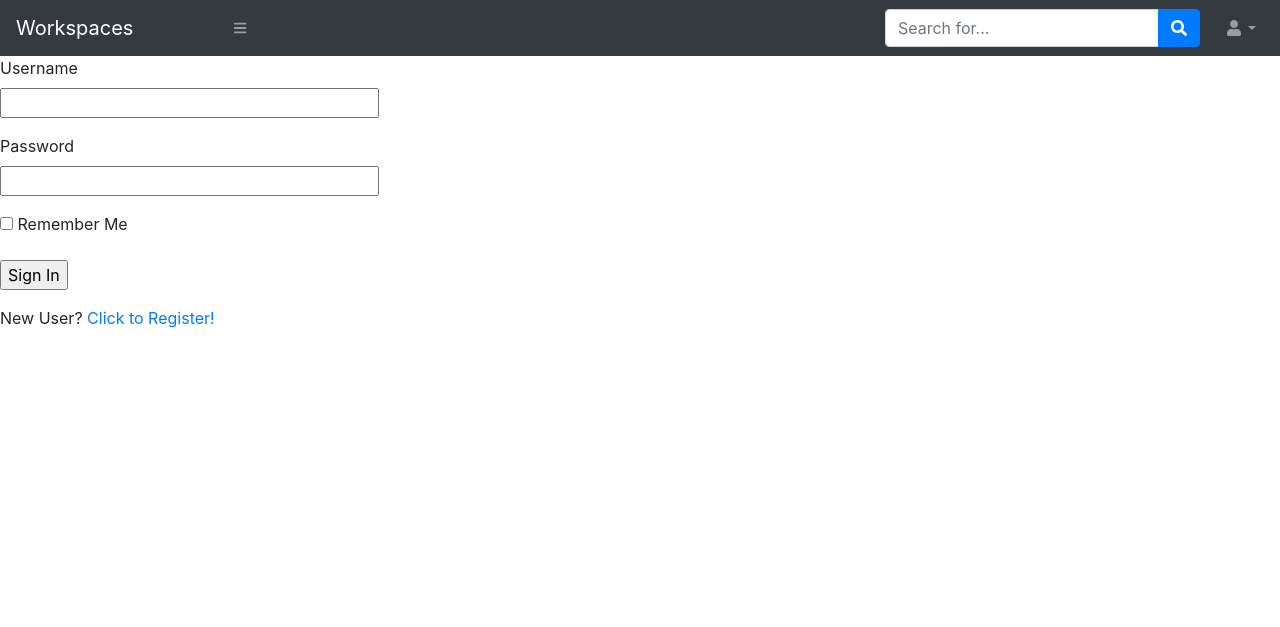
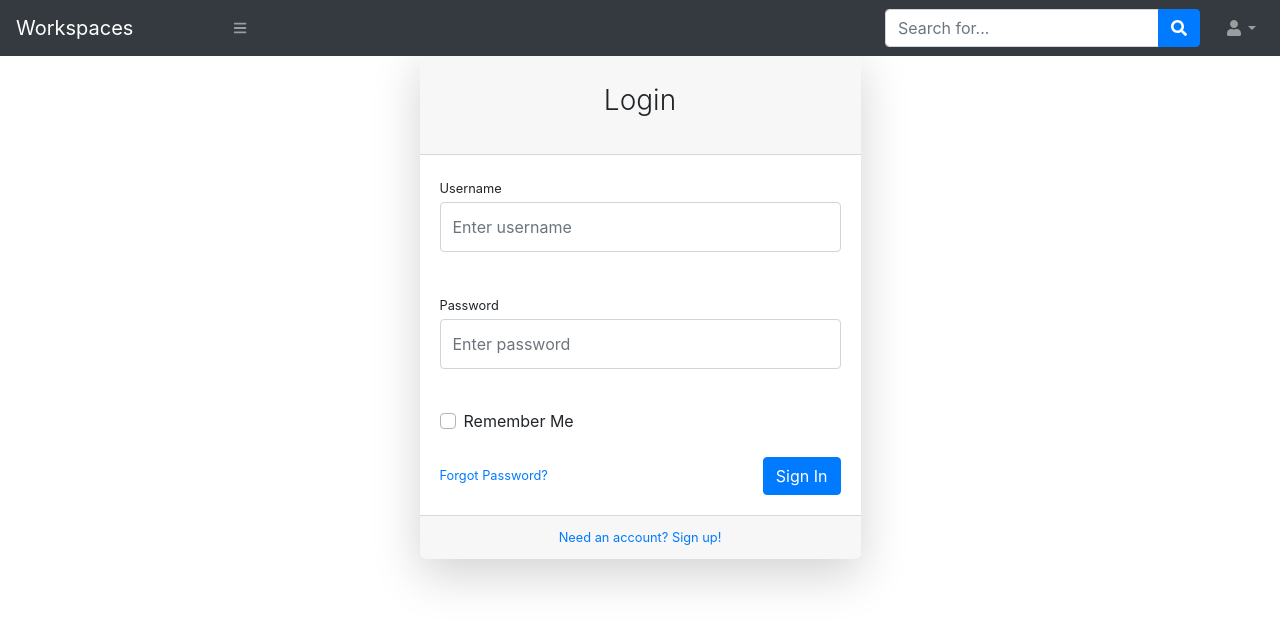
Before and after one commit to FARBEX97/linkcase-org, a Flask app: page /login in a window 1280 px wide. Shown: the top 627 px of the page. Run offline with Flask 2, Linux system fonts and the light colour scheme; some libraries are stand-ins or nearby versions.

Commit message:
upgrades

```diff
--- a/workspaces/forms/user.py
+++ b/workspaces/forms/user.py
@@ -4,8 +4,8 @@ from wtforms.validators import ValidationError, DataRequired, Email, EqualTo
 from workspaces.models.user import User
 
 class LoginForm(FlaskForm):
-    username = StringField('Username', validators=[DataRequired()])
-    password = PasswordField('Password', validators=[DataRequired()])
+    username = StringField('Username', validators=[DataRequired()], render_kw={'placeholder': 'Enter username'})
+    password = PasswordField('Password', validators=[DataRequired()], render_kw={'placeholder': 'Enter password'})
     remember_me = BooleanField('Remember Me')
     submit = SubmitField('Sign In')
 
--- a/workspaces/routes.py
+++ b/workspaces/routes.py
@@ -60,7 +60,7 @@ def login():
         if not next_page or url_parse(next_page).netloc != '':
             next_page = url_for('index')
         return redirect(next_page)
-    return render_template('login.html', title='Sign In', form=form)
+    return render_template('auth/login.html', title='Sign In', form=form)
 
 
 @app.route('/logout')
@@ -81,7 +81,7 @@ def register():
         db.session.commit()
         flash('Congratulations, you are now a registered user!')
         return redirect(url_for('login'))
-    return render_template('register.html', title='Register', form=form)
+    return render_template('auth/register.html', title='Register', form=form)
 
 
 @app.route('/workspace/<workspace_name>/detail', methods=['GET', 'POST'])
--- /dev/null
+++ b/workspaces/templates/auth/login.html
@@ -0,0 +1,51 @@
+{% extends "base.html" %}
+
+{% block content %}
+<div class="container">
+    <div class="row justify-content-center">
+        <div class="col-lg-5">
+            <div class="card shadow-lg border-0 rounded-lg mt-5">
+                <div class="card-header"><h3 class="text-center font-weight-light my-4">Login</h3></div>
+                <div class="card-body">
+                    <form action="" method="post" novalidate>
+                        {{ form.hidden_tag() }}
+                        <div class="form-group">
+                            {{ form.username.label(class="small mb-1") }}<br>
+                            {{ form.username(class="form-control py-4") }}<br>
+                            {% for error in form.username.errors %}
+                            <span style="color: red;">[{{ error }}]</span>
+                            {% endfor %}
+                            <!-- <label class="small mb-1" for="inputEmailAddress">Email</label> -->
+                            <!-- <input class="form-control py-4" id="inputEmailAddress" type="email" placeholder="Enter email address" /> -->
+                        </div>
+                        <div class="form-group">
+                            {{ form.password.label(class="small mb-1") }}<br>
+                            {{ form.password(class="form-control py-4") }}<br>
+                            {% for error in form.password.errors %}
+                            <span style="color: red;">[{{ error }}]</span>
+                            {% endfor %}
+                            <!-- <label class="small mb-1" for="inputPassword">Password</label>
+                            <input class="form-control py-4" id="inputPassword" type="password" placeholder="Enter password" /> -->
+                        </div>
+                        <div class="form-group">
+                            <div class="custom-control custom-checkbox">
+                                {{ form.remember_me(class="custom-control-input") }} {{ form.remember_me.label(class="custom-control-label") }}
+                                <!-- <input class="custom-control-input" id="rememberPasswordCheck" type="checkbox" />
+                                <label class="custom-control-label" for="rememberPasswordCheck">Remember password</label> -->
+                            </div>
+                        </div>
+                        <div class="form-group d-flex align-items-center justify-content-between mt-4 mb-0">
+                            <a class="small" href="password.html">Forgot Password?</a>
+                            {{ form.submit(class="btn btn-primary") }}
+                            <!-- <a class="btn btn-primary" href="index.html">Login</a> -->
+                        </div>
+                    </form>
+                </div>
+                <div class="card-footer text-center">
+                    <div class="small"><a href="{{ url_for('register') }}">Need an account? Sign up!</a></div>
+                </div>
+            </div>
+        </div>
+    </div>
+</div>
+{% endblock %}
--- a/workspaces/templates/index.html
+++ b/workspaces/templates/index.html
@@ -5,11 +5,15 @@
         <nav class="sb-sidenav accordion sb-sidenav-dark" id="sidenavAccordion">
             <div class="sb-sidenav-menu">
                 <div class="nav">
+                    <div class="sb-sidenav-menu-heading">Core</div>
+                    <a class="nav-link" href="{{ url_for('index') }}">
+                        <div class="sb-nav-link-icon"><i class="fas fa-tachometer-alt"></i></div>
+                        Dashboard
+                    </a>
                     <div class="sb-sidenav-menu-heading">Workspaces</div>
                     <form action="" method="post" novalidate>
                         {{ ws_form.hidden_tag() }}
                         <p>
-                            <!-- {{ ws_form.ws_name.label }}<br> -->
                             {{ ws_form.ws_name }}<br>
                             {% for error in ws_form.ws_name.errors %}
                             <span style="color: red;">[{{ error }}]</span>
--- a/workspaces/templates/login.html
+++ /dev/null
@@ -1,25 +0,0 @@
-{% extends "base.html" %}
-
-{% block content %}
-    <h1>Sign In</h1>
-    <form action="" method="post" novalidate>
-        {{ form.hidden_tag() }}
-        <p>
-            {{ form.username.label }}<br>
-            {{ form.username(size=32) }}<br>
-            {% for error in form.username.errors %}
-            <span style="color: red;">[{{ error }}]</span>
-            {% endfor %}
-        </p>
-        <p>
-            {{ form.password.label }}<br>
-            {{ form.password(size=32) }}<br>
-            {% for error in form.password.errors %}
-            <span style="color: red;">[{{ error }}]</span>
-            {% endfor %}
-        </p>
-        <p>{{ form.remember_me() }} {{ form.remember_me.label }}</p>
-        <p>{{ form.submit() }}</p>
-    </form>
-    <p>New User? <a href="{{ url_for('register') }}">Click to Register!</a></p>
-{% endblock %}
```
Also changed, not shown: workspaces/templates/auth/register.html (renamed from workspaces/templates/register.html).
